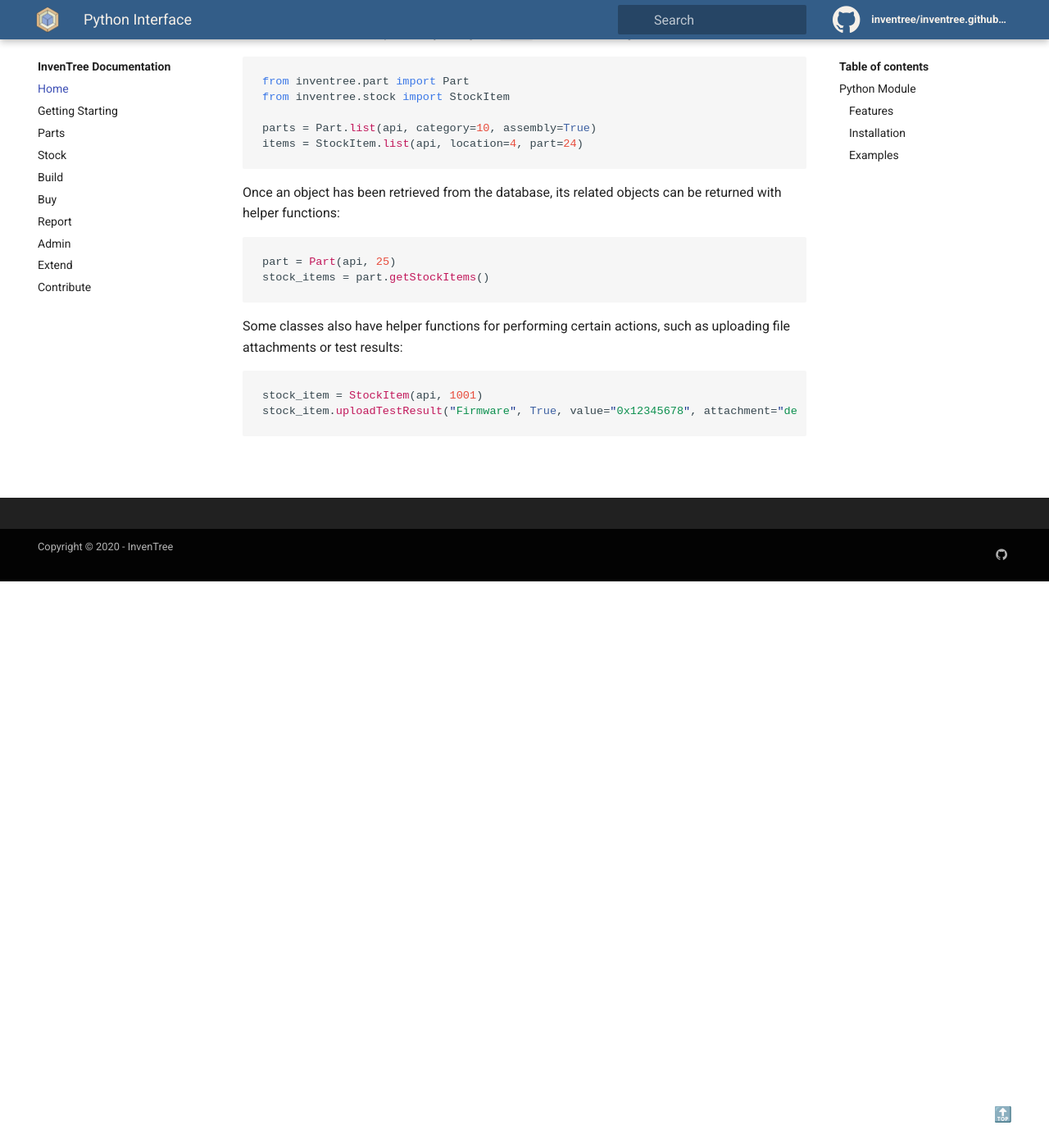
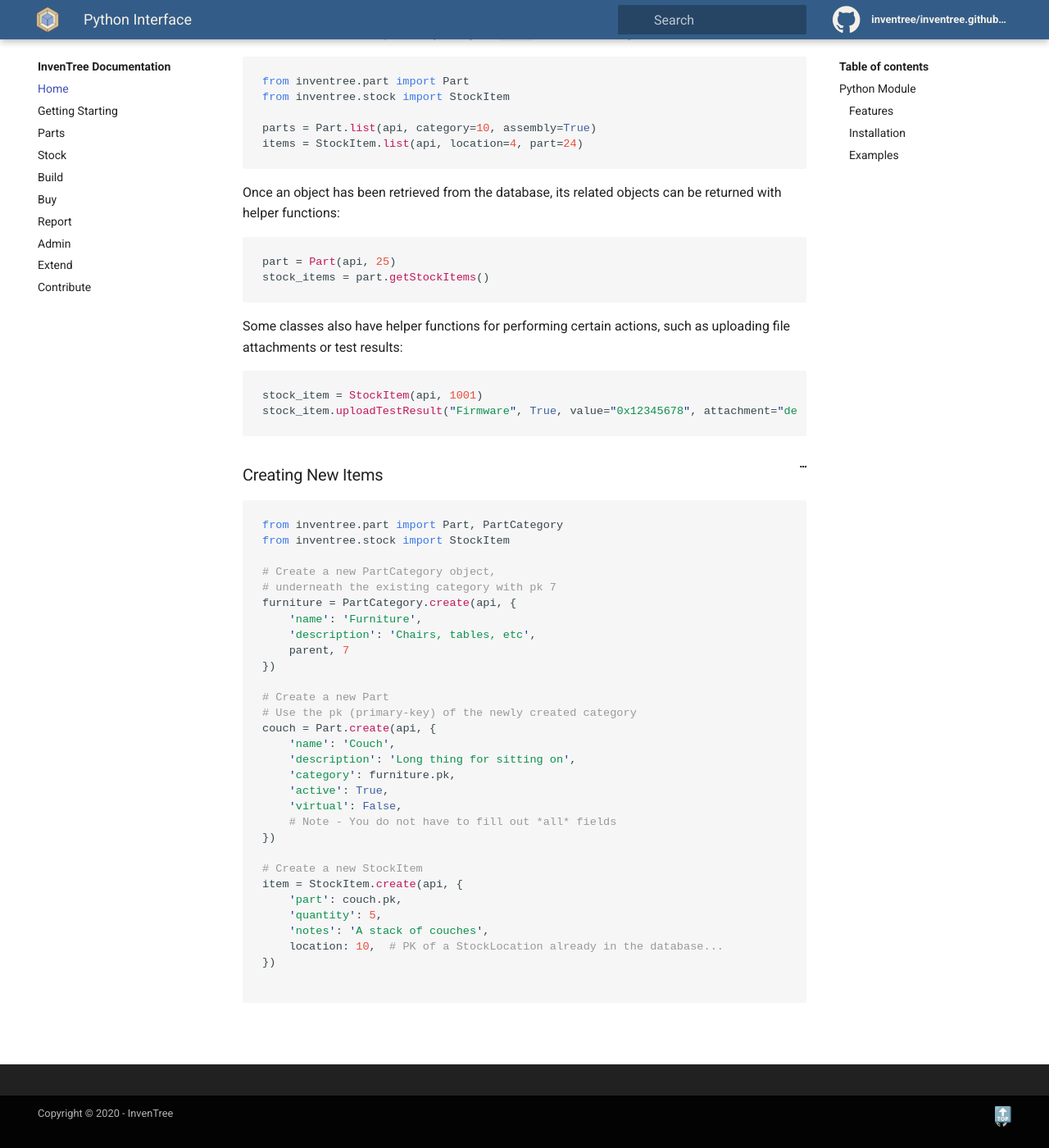
Before and after one commit to inventree/InvenTree.github.io, a Jekyll site: the page built from docs/extend/python.md, in a window 1280 px wide and 1400 px high, scrolled down 1559 px. Shown: the whole window at 82% size. Built offline with Jekyll 4.4.1, drawn with Linux system fonts in a browser that asks for light colours; before the commit the page ends 2268 px from its top, so only the background shows below that.

Commit message:
Add docs for creating new items via python API

````diff
--- a/docs/extend/python.md
+++ b/docs/extend/python.md
@@ -83,3 +83,38 @@
 stock_item = StockItem(api, 1001)
 stock_item.uploadTestResult("Firmware", True, value="0x12345678", attachment="device_firmware.bin")
 ```
+
+### Creating New Items
+
+```python
+from inventree.part import Part, PartCategory
+from inventree.stock import StockItem
+
+# Create a new PartCategory object,
+# underneath the existing category with pk 7
+furniture = PartCategory.create(api, {
+    'name': 'Furniture',
+    'description': 'Chairs, tables, etc',
+    parent, 7
+})
+
+# Create a new Part
+# Use the pk (primary-key) of the newly created category
+couch = Part.create(api, {
+    'name': 'Couch',
+    'description': 'Long thing for sitting on',
+    'category': furniture.pk,
+    'active': True,
+    'virtual': False,
+    # Note - You do not have to fill out *all* fields
+})
+
+# Create a new StockItem
+item = StockItem.create(api, {
+    'part': couch.pk,
+    'quantity': 5,
+    'notes': 'A stack of couches',
+    location: 10,  # PK of a StockLocation already in the database...
+})
+
+```
````
